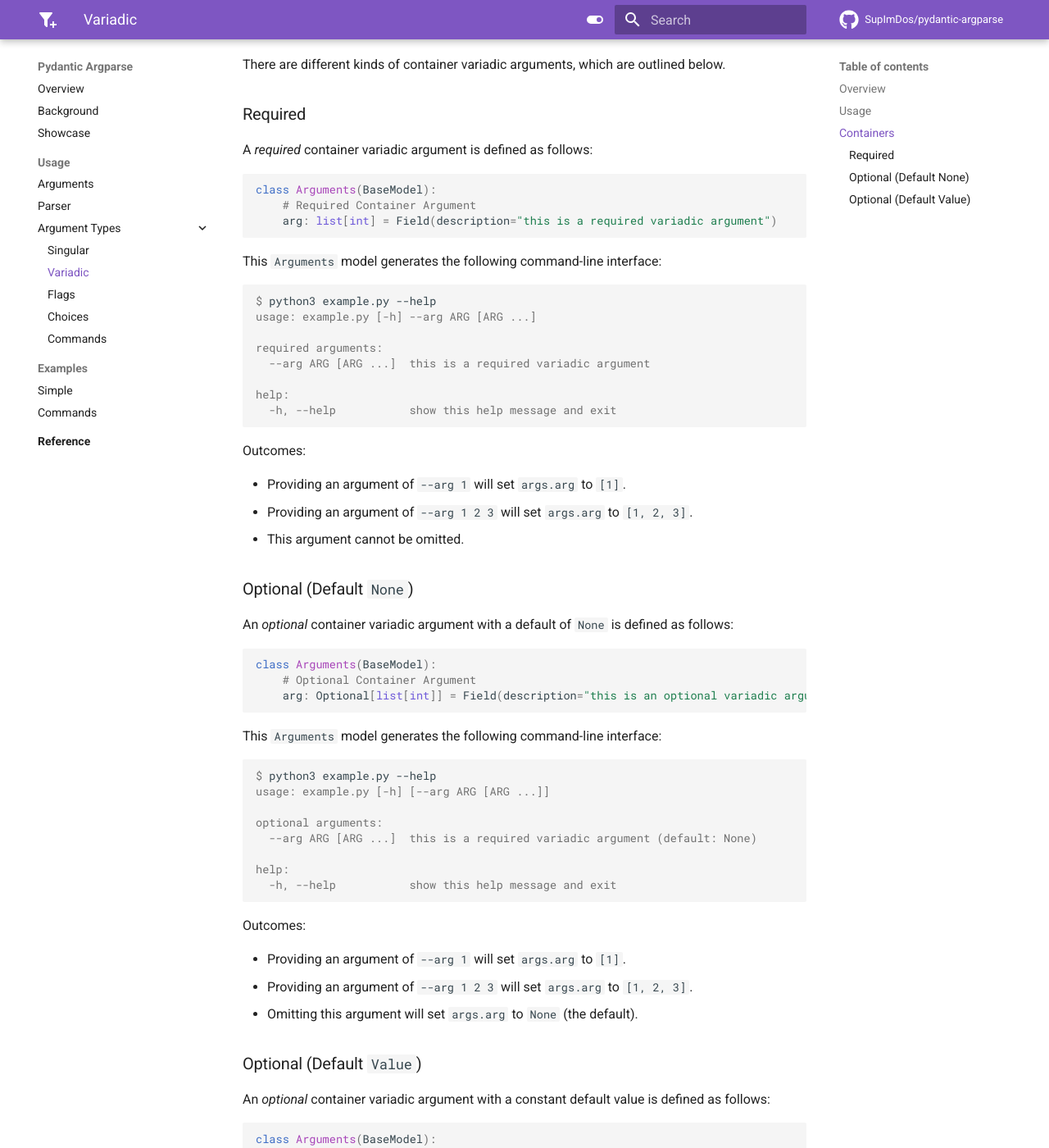
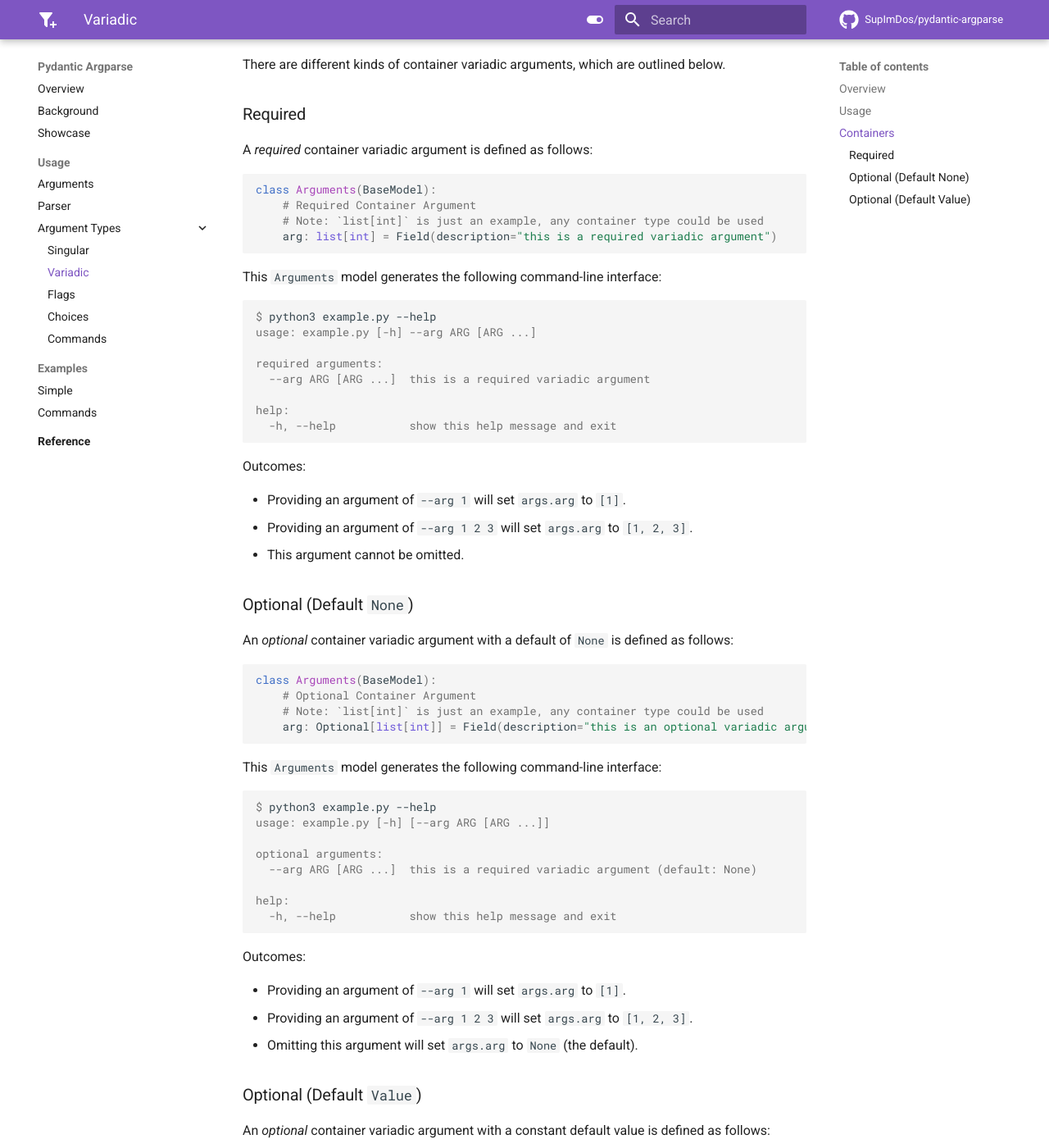
Before and after one commit to SupImDos/pydantic-argparse, an MkDocs documentation site: the page built from docs/usage/argument_types/variadic.md, in a window 1280 px wide and 1400 px high, scrolled down 965 px. Shown: the whole window at 82% size. Built offline with MkDocs 1.6.1 and Material for MkDocs 9.7.7, drawn with Linux system fonts in a browser that asks for light colours; comment, search, counter and statistics services are not loaded; some of the changed text lies outside the part shown.

Commit message:
Improve variadic argument docs

````diff
--- a/docs/usage/argument_types/variadic.md
+++ b/docs/usage/argument_types/variadic.md
@@ -42,6 +42,7 @@
 ```python
 class Arguments(BaseModel):
     # Required Container Argument
+    # Note: `list[int]` is just an example, any container type could be used
     arg: list[int] = Field(description="this is a required variadic argument")
 ```
 
@@ -71,6 +72,7 @@
 ```python
 class Arguments(BaseModel):
     # Optional Container Argument
+    # Note: `list[int]` is just an example, any container type could be used
     arg: Optional[list[int]] = Field(description="this is an optional variadic argument")
 ```
 
@@ -100,6 +102,7 @@
 ```python
 class Arguments(BaseModel):
     # Optional Container Argument
+    # Note: `list[int]` is just an example, any container type could be used
     arg: list[int] = Field([4, 5, 6], description="this is an optional variadic argument")
 ```
 
````
